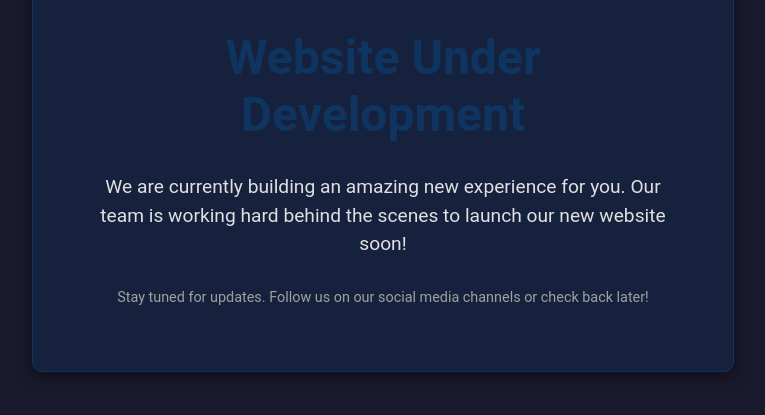
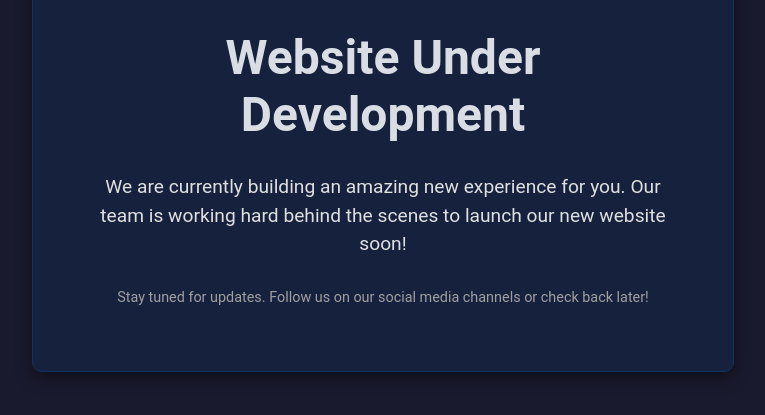
Before and after one commit to natriumgamestudio/natriumgamestudio.github.io, a plain HTML site: page index.html in a window 1280 px wide. Shown: the part 275-690 px from the top of the page, without its empty margins (257-1022 px from the left). Drawn offline with Linux system fonts and the light colour scheme; a web font is replaced by a local one.

Commit message:
Update index.html

```diff
--- a/index.html
+++ b/index.html
@@ -48,7 +48,7 @@
         }
 
         h1 {
-            color: #0f3460;
+            color: #d9dee4;
             font-size: 3em;
             margin-bottom: 10px;
         }
```
